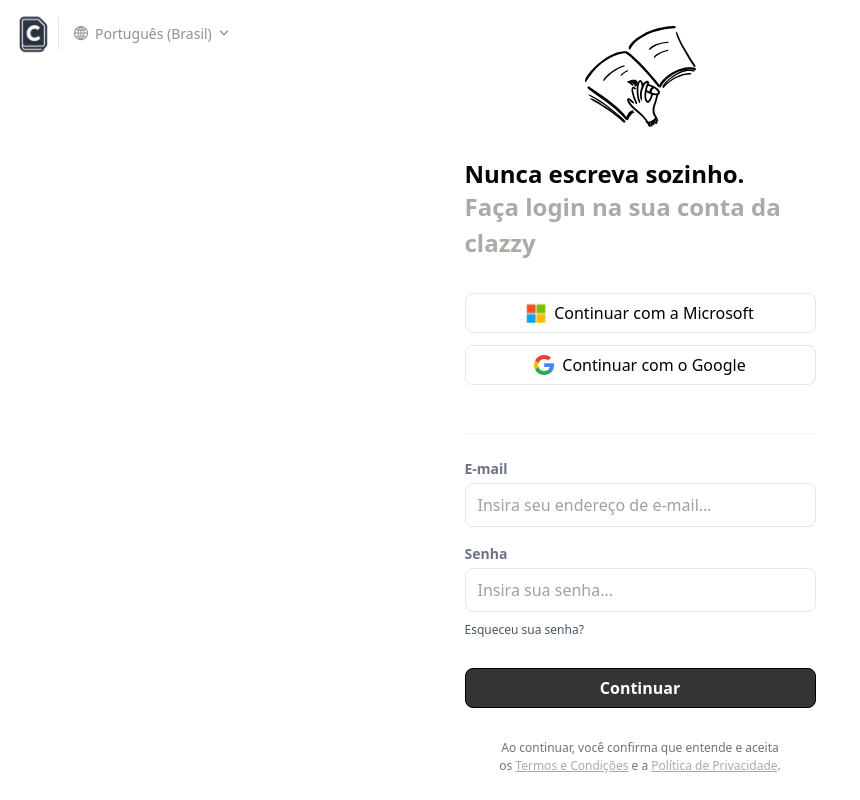
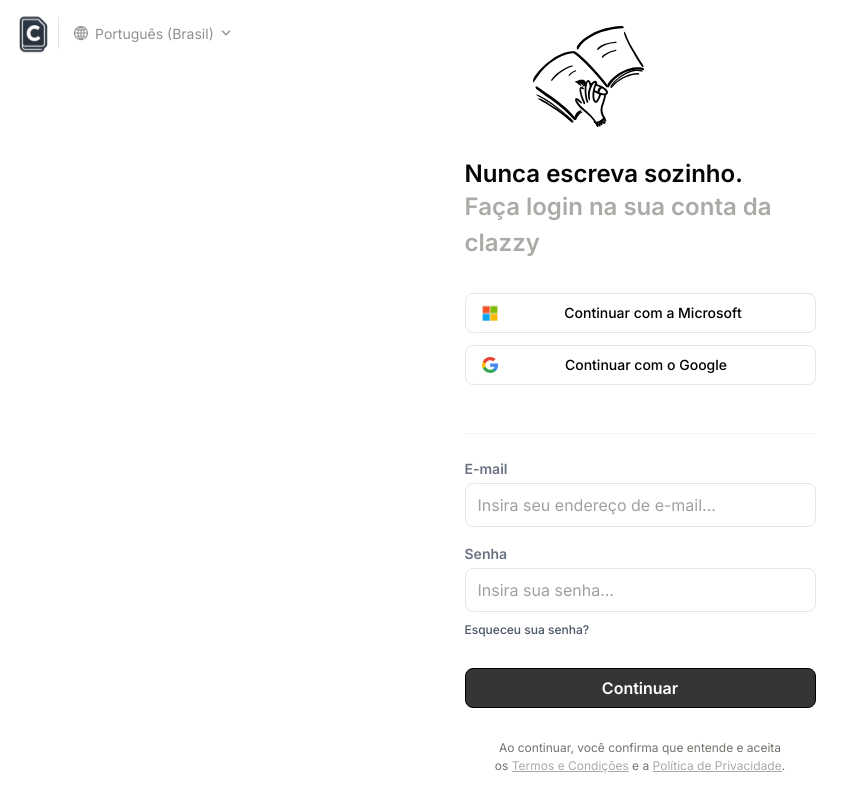
Before and after one commit to andrezaolucas/clazzy, a Next.js app: page /login in a window 1280 px wide. Shown: the whole page, without its empty margins (0-860 px from the left). Built offline with nearby package versions, Linux system fonts and the light colour scheme.

Commit message:
ajustando front login v1.1

```diff
--- a/src/app/globals.css
+++ b/src/app/globals.css
@@ -1,3 +1,4 @@
+@import url("https://fonts.googleapis.com/css2?family=Inter:wght@400;500;600;700&display=swap");
 @import "tailwindcss";
 @import "tw-animate-css";
 
@@ -76,6 +77,10 @@
   --sidebar-accent-foreground: oklch(0.205 0 0);
   --sidebar-border: oklch(0.922 0 0);
   --sidebar-ring: oklch(0.708 0 0);
+  --font-sans: "Inter", ui-sans-serif, system-ui, -apple-system,
+    BlinkMacSystemFont, "Segoe UI", Roboto, "Helvetica Neue", Arial, "Noto Sans",
+    sans-serif, "Apple Color Emoji", "Segoe UI Emoji", "Segoe UI Symbol",
+    "Noto Color Emoji";
 }
 
 .dark {
@@ -115,6 +120,7 @@
 @layer base {
   * {
     @apply border-border outline-ring/50;
+    font-family: var(--font-sans);
   }
   body {
     @apply bg-background text-foreground;
--- a/src/app/login/page.tsx
+++ b/src/app/login/page.tsx
@@ -65,12 +65,24 @@
       </header>
 
       {/* Ilustração */}
-      <img
-        src="/svgs/caderno.svg"
-        alt="Ilustração mão segurando livro"
-        className="mb-8 object-contain mx-auto"
-        style={{ width: 111, height: 101 }}
-      />
+      <div
+        className="w-full max-w-[351px] mx-auto flex justify-start"
+        style={{ position: "relative", height: 133 }}
+      >
+        <img
+          src="/svgs/caderno.svg"
+          alt="Ilustração mão segurando livro"
+          className="object-contain"
+          style={{
+            width: 111,
+            height: 101,
+            position: "absolute",
+            left: "68px",
+            top: 0,
+            marginBottom: 32,
+          }}
+        />
+      </div>
 
       {/* Títulos alinhados à esquerda */}
       <div className="w-full max-w-[351px] mx-auto">
@@ -95,7 +107,7 @@
             type="button"
             role="button"
             aria-pressed="false"
-            className="flex items-center justify-center w-full h-10 border border-[#E5E5E5] rounded-md gap-2 font-medium text-black bg-white transition"
+            className="relative flex items-center w-full h-10 border border-[#E5E5E5] rounded-md font-medium text-black bg-white transition overflow-hidden"
             style={{ width: 351, height: 40 }}
             onMouseOver={(e) => {
               e.currentTarget.style.background = "#F5F4F3";
@@ -106,14 +118,28 @@
               e.currentTarget.style.borderColor = "#E5E5E5";
             }}
           >
-            <img src="/svgs/microsoft.svg" alt="" className="h-5 w-5" />
-            Continuar com a Microsoft
+            <span
+              className="absolute left-4 flex items-center"
+              style={{ width: 24, height: 24 }}
+            >
+              <img
+                src="/svgs/microsoft.svg"
+                alt=""
+                style={{ width: 16, height: 16 }}
+              />
+            </span>
+            <span
+              className="w-full text-center"
+              style={{ fontSize: 14, letterSpacing: "5%" }}
+            >
+              <span className="ml-[26px]">Continuar com a Microsoft</span>
+            </span>
           </button>
           <button
             type="button"
             role="button"
             aria-pressed="false"
-            className="flex items-center justify-center w-full h-10 border border-[#E5E5E5] rounded-md gap-2 font-medium text-black bg-white transition"
+            className="relative flex items-center w-full h-10 border border-[#E5E5E5] rounded-md font-medium text-black bg-white transition overflow-hidden"
             style={{ width: 351, height: 40 }}
             onMouseOver={(e) => {
               e.currentTarget.style.background = "#F5F4F3";
@@ -124,8 +150,22 @@
               e.currentTarget.style.borderColor = "#E5E5E5";
             }}
           >
-            <img src="/svgs/google.svg" alt="" className="h-5 w-5" />
-            Continuar com o Google
+            <span
+              className="absolute left-4 flex items-center"
+              style={{ width: 24, height: 24 }}
+            >
+              <img
+                src="/svgs/google.svg"
+                alt=""
+                style={{ width: 16, height: 16 }}
+              />
+            </span>
+            <span
+              className="w-full text-center"
+              style={{ fontSize: 14, letterSpacing: "5%" }}
+            >
+              <span className="ml-[12px]">Continuar com o Google</span>
+            </span>
           </button>
         </div>
 
```
